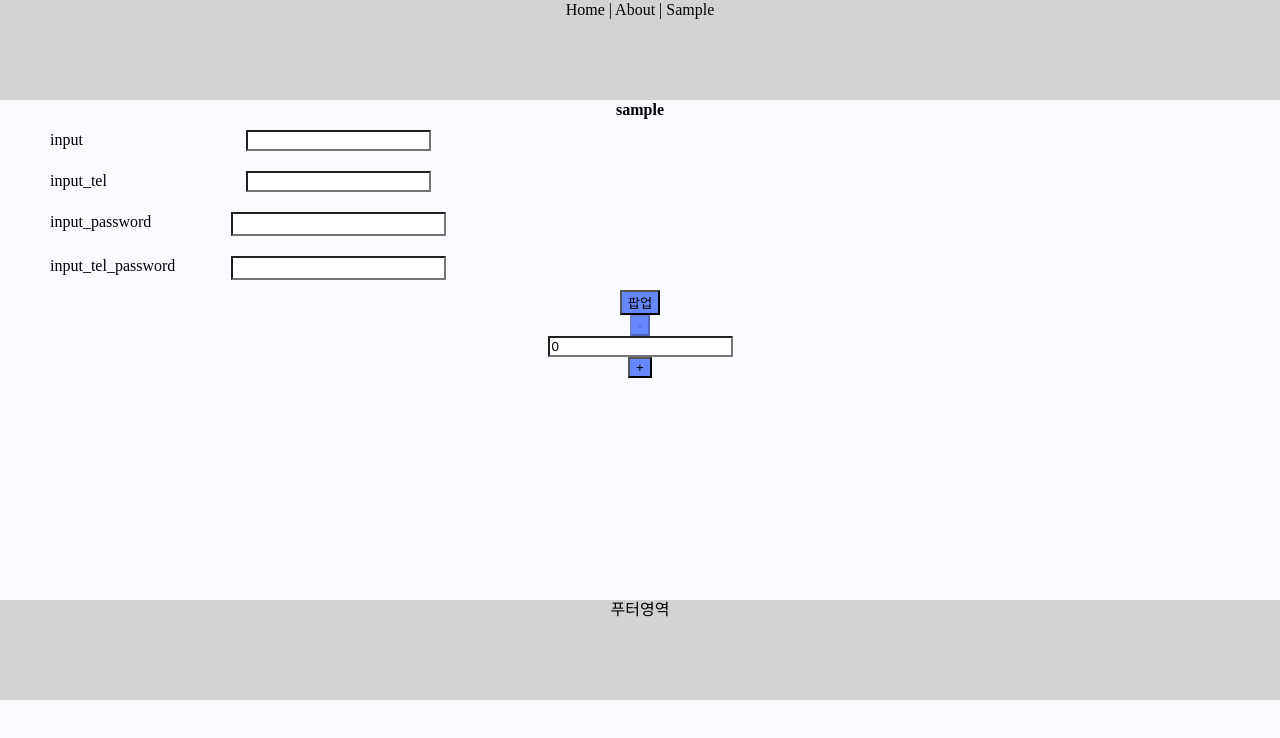
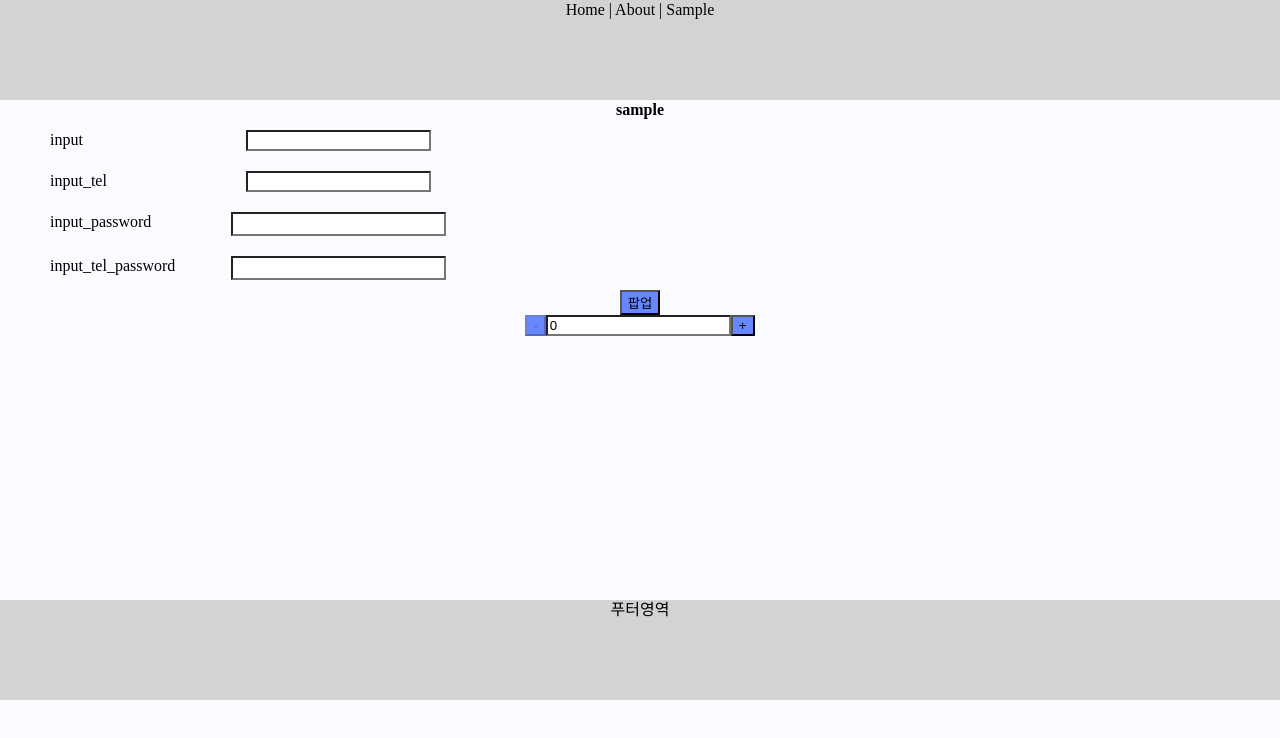
Before and after one commit to vue-study-2021-2022/clone_airbnb, a Vue app: page /sample in a window 1280 px wide. Shown: the top 738 px of the page. Built offline with nearby package versions, Linux system fonts and the light colour scheme.

Commit message:
ADD - counter 기본 스타일 추가

```diff
--- a/src/styles/components/_counter.scss
+++ b/src/styles/components/_counter.scss
@@ -1,4 +1,9 @@
 .counter {
+  display: flex;
+  justify-content: center;
+  align-items: center;
+  box-sizing: border-box;
+
   /* Firefox */
   input[type='number'] {
     -moz-appearance: textfield;
```
